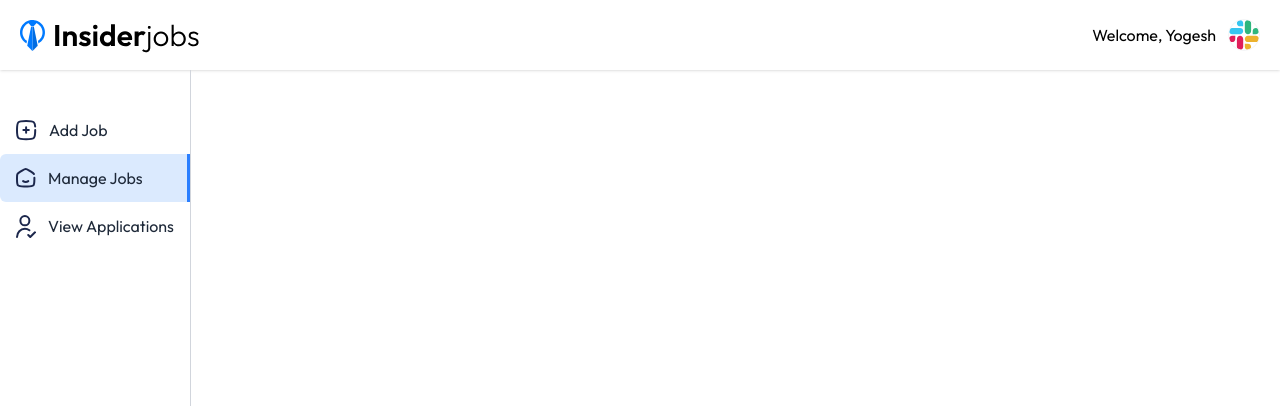
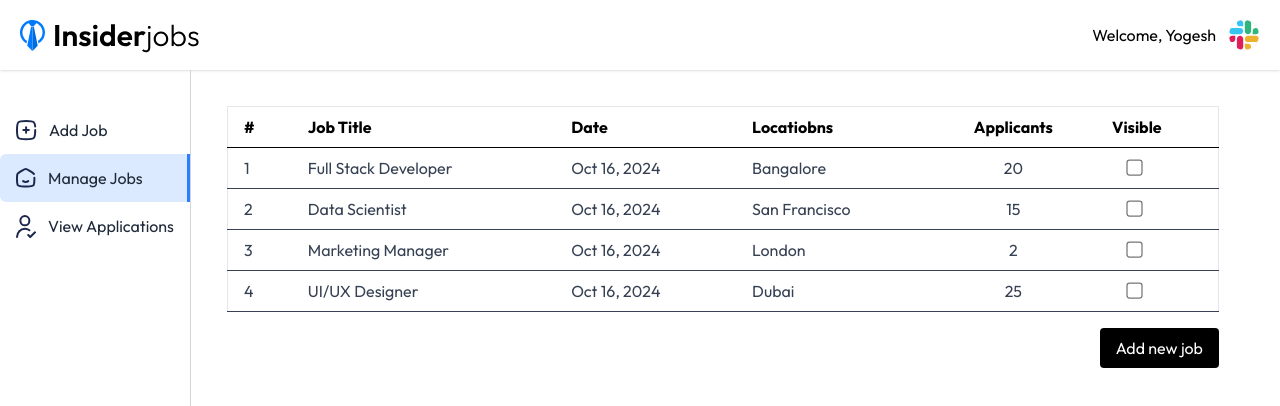
Before and after one commit to yogesh4952/Job-Portal, a React (Vite) app in the folder client/: page /dashboard/manage-jobs in a window 1280 px wide. Shown: the top 406 px of the page. Built offline with nearby package versions, Linux system fonts and the light colour scheme.

Commit message:
Complete frontend

```diff
--- a/client/src/pages/ManageJob.jsx
+++ b/client/src/pages/ManageJob.jsx
@@ -1,7 +1,65 @@
 import React from "react";
+import { manageJobsData } from "../assets/assets";
+import moment from "moment";
+import { useNavigate } from "react-router-dom";
 
 const ManageJob = () => {
-  return <div></div>;
+  const navigate = useNavigate();
+
+  return (
+    <div className="container p-4 max-w-5xl">
+      <div className="overflow-x-auto">
+        <table className="min-w-full bg-white border border-gray-200 max-sm:text-sm">
+          <thead>
+            <tr>
+              <th className="py-2 px-4 border-b text-left max-sm:hidden">#</th>
+              <th className="py-2 px-4 border-b text-left">Job Title</th>
+              <th className="py-2 px-4 border-b text-left  max-sm:hidden">
+                Date
+              </th>
+              <th className="py-2 px-4 border-b text-left  max-sm:hidden">
+                Locatiobns
+              </th>
+              <th className="py-2 px-4 border-b text-center">Applicants</th>
+              <th className="py-2 px-4 border-b text-left">Visible</th>
+            </tr>
+          </thead>
+
+          <tbody>
+            {manageJobsData.map((job, index) => (
+              <tr key={index} className="text-gray-700 ">
+                <td className="py-2 px-4 border-b max-sm:hidden">
+                  {index + 1}
+                </td>
+                <td className="py-2 px-4 border-b">{job.title}</td>
+                <td className="py-2 px-4 border-b max-sm:hidden">
+                  {moment(job.date).format("ll")}
+                </td>
+                <td className="py-2 px-4 border-b max-sm:hidden">
+                  {job.location}
+                </td>
+                <td className="py-2 px-4 border-b text-center">
+                  {job.applicants}
+                </td>
+                <td className="py-2 px-4 border-b">
+                  <input className="scale-125 ml-4" type="checkbox" />
+                </td>
+              </tr>
+            ))}
+          </tbody>
+        </table>
+      </div>
+
+      <div className="mt-4 flex justify-end">
+        <button
+          onClick={() => navigate("/dashboard/add-job")}
+          className="bg-black text-white py-2 px-4 rounded"
+        >
+          Add new job
+        </button>
+      </div>
+    </div>
+  );
 };
 
 export default ManageJob;
```
